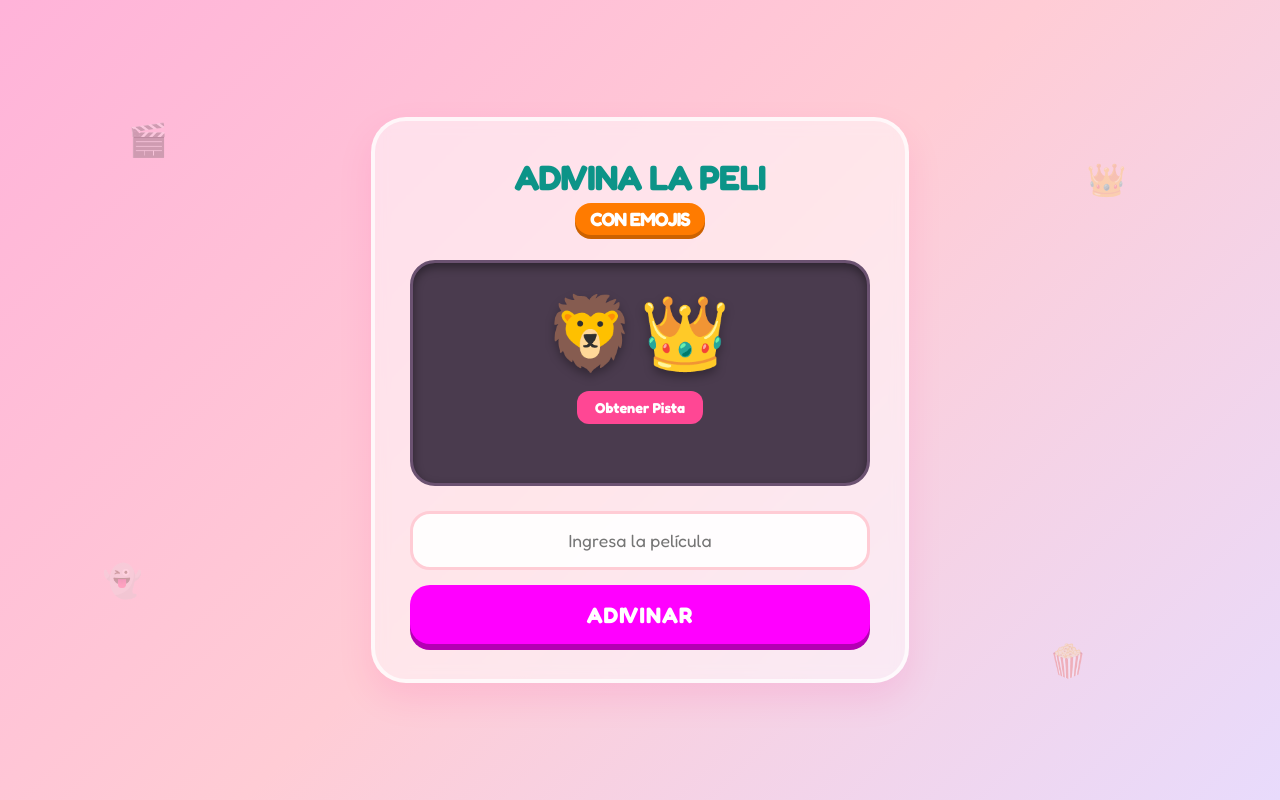
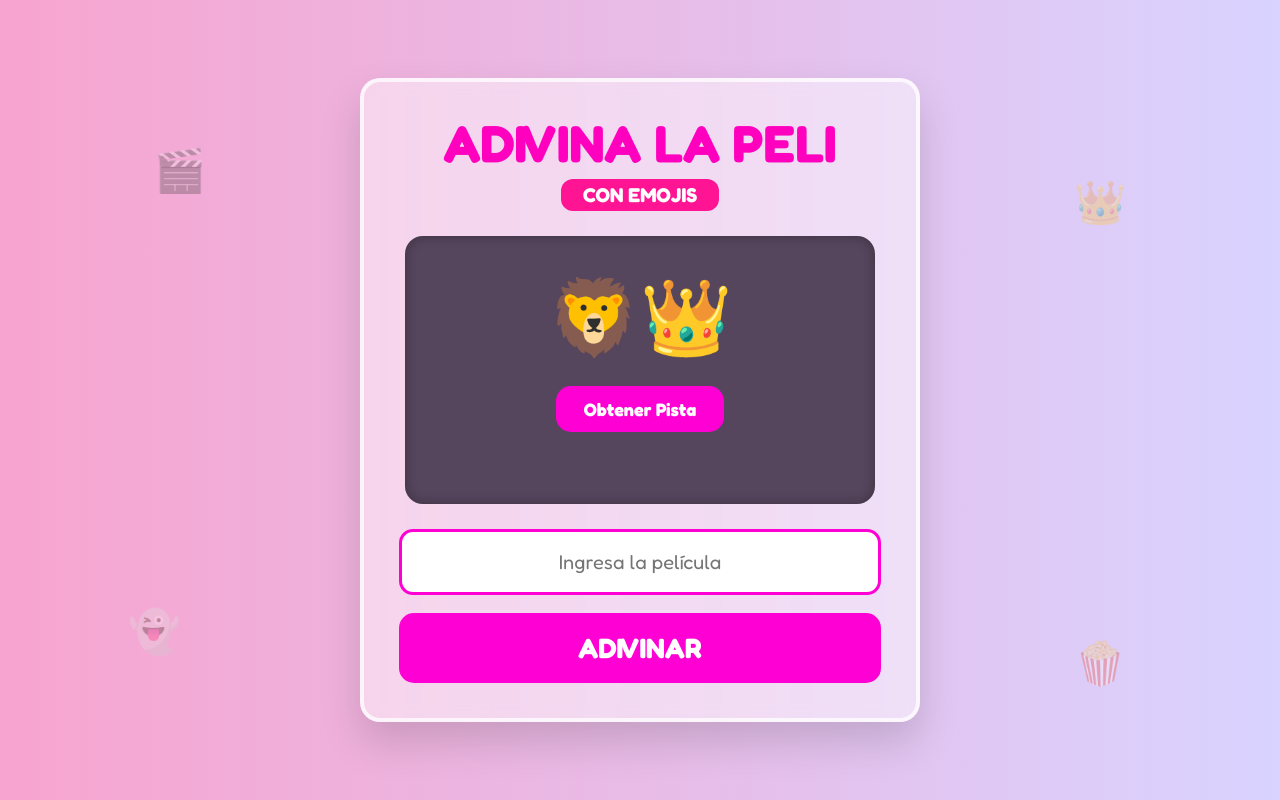
Before and after one commit to PioIX/2026_TPIN1_G06, a plain HTML site: page front/indexJD.html in a window 1280 px wide. Drawn offline with Linux system fonts and the light colour scheme; no server answers.

Commit message:
juego css

```diff
--- /dev/null
+++ b/front/style/dificultad.css
@@ -0,0 +1,72 @@
+*{
+    margin:0;
+    padding:0;
+    box-sizing:border-box;
+}
+
+body{
+    font-family:"Fredoka",sans-serif;
+
+    height:100vh;
+
+    display:flex;
+    flex-direction:column;
+    justify-content:center;
+    align-items:center;
+    gap:20px;
+
+    background:linear-gradient(to right,#f7a4cf,#d9d3ff);
+}
+
+body::before{
+    content:"";
+
+    position:absolute;
+
+    width:420px;
+    height:330px;
+
+    background:rgba(255,255,255,.45);
+
+    border:4px solid rgba(255,255,255,.8);
+
+    border-radius:22px;
+
+    backdrop-filter:blur(8px);
+
+    box-shadow:0 20px 40px rgba(0,0,0,.18);
+
+    z-index:-1;
+}
+
+button{
+
+    width:260px;
+
+    padding:18px;
+
+    border:none;
+
+    border-radius:16px;
+
+    background:#ff00d4;
+
+    color:white;
+
+    font-size:24px;
+
+    font-family:"Fredoka",sans-serif;
+
+    font-weight:bold;
+
+    cursor:pointer;
+
+    transition:.25s;
+}
+
+button:hover{
+
+    background:#ff2cae;
+
+    transform:scale(1.05);
+}
--- a/front/style/inicio.css
+++ b/front/style/inicio.css
@@ -3,11 +3,7 @@ body {
   margin: 0;
   height: 100vh;
 
-  /* ESPACIO PARA TU IMAGEN DE FONDO */
-  background-image: url("background.png");
-  background-size: cover;
-  background-position: center;
-  background-repeat: no-repeat;
+  background:linear-gradient(to right,#f7a4cf,#d9d3ff);
 
   display: flex;
   flex-direction: column;
@@ -15,6 +11,32 @@ body {
   align-items: center;
 
   gap: 8px; /* más juntos */
+}
+
+.decoracion{
+    position:absolute;
+    font-size:42px;
+    opacity:.3;
+}
+
+.de-1{
+    top:18%;
+    left:12%;
+}
+
+.de-2{
+    top:22%;
+    right:12%;
+}
+
+.de-3{
+    bottom:18%;
+    left:10%;
+}
+
+.de-4{
+    bottom:14%;
+    right:12%;
 }
 
 /* LOGO */
--- a/front/style/juego.css
+++ b/front/style/juego.css
@@ -1,159 +1,254 @@
-/* Configuración general para pantalla completa */
-html, body {
-    margin: 0;
-    padding: 0;
-    width: 100%;
-    height: 100%;
-    overflow: hidden; /* Evita barras de desplazamiento molestas */
-    font-family: 'Fredoka', 'Segoe UI', sans-serif;
+/* ===================== */
+/* RESET */
+/* ===================== */
+
+*{
+    margin:0;
+    padding:0;
+    box-sizing:border-box;
 }
 
-/* Fondo degradado súper rosa pastel cubriendo toda la pantalla */
-.pantalla-completa {
-    width: 100vw;
-    height: 100vh;
-    background: linear-gradient(135deg, #ffb3d9 0%, #ffccd5 50%, #e8dbfc 100%);
-    display: flex;
-    justify-content: center;
-    align-items: center;
-    position: relative;
+body{
+    font-family:"Fredoka",sans-serif;
+    height:100vh;
+    display:flex;
+    justify-content:center;
+    align-items:center;
+    background:linear-gradient(to right,#f7a4cf,#d9d3ff);
+    overflow:hidden;
 }
 
-/* Emojis decorativos de fondo flotando sueltos */
-.decoracion {
-    position: absolute;
-    font-size: 2rem;
-    opacity: 0.25;
-    user-select: none;
-}
-.de-1 { top: 15%; left: 10%; }
-.de-2 { top: 20%; right: 12%; }
-.de-3 { bottom: 25%; left: 8%; }
-.de-4 { bottom: 15%; right: 15%; }
+/* ===================== */
+/* CONTENEDOR GENERAL */
+/* ===================== */
 
-/* Tarjeta contenedora del juego, más limpia y estética */
-.juego-container {
-    background: rgba(255, 255, 255, 0.5);
-    backdrop-filter: blur(8px);
-    border-radius: 35px;
-    padding: 35px;
-    width: 90%;
-    max-width: 460px;
-    text-align: center;
-    box-shadow: 0 15px 35px rgba(255, 0, 128, 0.1);
-    border: 4px solid rgba(255, 255, 255, 0.7);
-    z-index: 10;
+.pantalla-completa{
+    width:100%;
+    height:100%;
+    display:flex;
+    justify-content:center;
+    align-items:center;
+    position:relative;
 }
 
-/* Título estilizado como tu logo */
-.titulo-juego {
-    font-size: 2.2rem;
-    color: #0c9488; /* Verde azulado */
-    text-transform: uppercase;
-    margin: 0 0 25px 0;
-    letter-spacing: -1px;
+/* ===================== */
+/* DECORACIÓN */
+/* ===================== */
+
+.decoracion{
+    position:absolute;
+    font-size:42px;
+    opacity:.3;
 }
 
-.sub-naranja {
-    display: block;
-    font-size: 1.2rem;
-    color: #ffffff;
-    background: #ff7b00; /* Naranja brillante */
-    padding: 4px 15px;
-    border-radius: 20px;
-    width: fit-content;
-    margin: 5px auto 0 auto;
-    box-shadow: 0 4px 0 #cc6200;
+.de-1{
+    top:18%;
+    left:12%;
 }
 
-/* Pantalla central para resaltar los emojis */
-.pantalla-juego {
-    background: #4a3b4e; /* Tono oscuro berenjena/rosa oscuro para contraste */
-    border-radius: 25px;
-    padding: 25px 15px;
-    margin-bottom: 25px;
-    border: 3px solid #6b5271;
-    box-shadow: inset 0 4px 10px rgba(0,0,0,0.4);
+.de-2{
+    top:22%;
+    right:12%;
 }
 
-/* Emojis gigantes sin comas intermitentes */
-.emojis-pantalla {
-    font-size: 4.5rem;
-    margin: 0 0 15px 0;
-    letter-spacing: 5px; /* Espaciado limpio entre emojis */
-    filter: drop-shadow(0px 5px 5px rgba(0,0,0,0.3));
+.de-3{
+    bottom:18%;
+    left:10%;
 }
 
-/* Caja de entrada de texto */
-.caja-entrada {
-    width: 100%;
-    padding: 16px;
-    font-size: 1.1rem;
-    border: 3px solid #ffccd5;
-    border-radius: 20px;
-    margin-bottom: 15px;
-    box-sizing: border-box;
-    font-family: inherit;
-    text-align: center;
-    background-color: rgba(255, 255, 255, 0.9);
-    transition: all 0.3s ease;
+.de-4{
+    bottom:14%;
+    right:12%;
 }
 
-.caja-entrada:focus {
-    border-color: #ff00ff;
-    outline: none;
-    box-shadow: 0 0 12px rgba(255, 0, 255, 0.4);
+/* ===================== */
+/* CUADRO BLANCO */
+/* ===================== */
+
+.juego-container{
+
+    display:flex;
+    flex-direction:column;
+    gap:25px;
+
+    width:fit-content;
+    min-width:560px;
+    max-width:820px;
+
+    padding:35px;
+
+    background:rgba(255,255,255,.45);
+
+    border:4px solid rgba(255,255,255,.75);
+
+    border-radius:20px;
+
+    backdrop-filter:blur(8px);
+
+    box-shadow:0 20px 40px rgba(0,0,0,.15);
 }
 
-/* Botón Principal FUCSIA CHILLÓN (idéntico a tus capturas) */
-.btn-principal {
-    background-color: #ff00ff;
-    color: white;
-    border: none;
-    padding: 16px 32px;
-    font-size: 1.4rem;
-    font-weight: bold;
-    border-radius: 20px;
-    cursor: pointer;
-    width: 100%;
-    box-shadow: 0 6px 0px #b300b3;
-    transition: all 0.1s ease;
-    font-family: inherit;
-    letter-spacing: 1px;
+/* ===================== */
+/* TITULO */
+/* ===================== */
+
+.logo-seccion{
+    text-align:center;
 }
 
-.btn-principal:hover {
-    background-color: #ff33ff;
+.titulo-juego{
+    color:#ff00bf;
+    font-size:52px;
+    line-height:1;
+    font-weight:900;
 }
 
-.btn-principal:active {
-    transform: translateY(4px);
-    box-shadow: 0 2px 0px #b300b3;
+.sub-naranja{
+
+    display:block;
+
+    width:max-content;
+
+    margin:auto;
+    margin-top:10px;
+
+    background:#ff1493;
+
+    color:white;
+
+    padding:6px 22px;
+
+    border-radius:12px;
+
+    font-size:20px;
 }
 
-/* Botón de pistas */
-.btn-secundario {
-    background-color: #ff4794; /* Rosa intermedio */
-    color: white;
-    border: none;
-    padding: 8px 18px;
-    font-size: 0.9rem;
-    border-radius: 12px;
-    cursor: pointer;
-    font-family: inherit;
-    font-weight: bold;
-    transition: background 0.2s;
+/* ===================== */
+/* CUADRO NEGRO */
+/* ===================== */
+
+.pantalla-juego{
+
+    background:#55455d;
+
+    border-radius:18px;
+
+    padding:35px;
+
+    display:flex;
+    flex-direction:column;
+    align-items:center;
+
+    width:fit-content;
+    min-width:470px;
+    max-width:760px;
+
+    margin:auto;
+
+    box-shadow:inset 0 0 12px rgba(0,0,0,.3);
 }
 
-.btn-secundario:hover {
-    background-color: #ff1475;
+.emojis-pantalla{
+
+    font-size:74px;
+
+    white-space:nowrap;
+
+    margin-bottom:25px;
 }
 
-/* Texto donde se imprime la pista */
-.texto-pista {
-    color: #ffd6e8;
-    margin-top: 12px;
-    font-size: 1rem;
-    min-height: 22px;
-    font-weight: 300;
+/* ===================== */
+/* PISTA */
+/* ===================== */
+
+.seccion-pistas{
+    text-align:center;
 }
+
+.texto-pista{
+    color:white;
+    margin-top:12px;
+    min-height:25px;
+}
+
+/* ===================== */
+/* INPUT */
+/* ===================== */
+
+.caja-entrada{
+
+    width:100%;
+
+    padding:18px;
+
+    border:3px solid #ff00d4;
+
+    border-radius:14px;
+
+    font-size:20px;
+
+    text-align:center;
+
+    outline:none;
+
+    font-family:"Fredoka",sans-serif;
+}
+
+.caja-entrada:focus{
+
+    border-color:#ff1493;
+
+    box-shadow:0 0 10px rgba(255,20,147,.35);
+}
+
+/* ===================== */
+/* BOTONES */
+/* ===================== */
+
+button{
+
+    border:none;
+
+    cursor:pointer;
+
+    background:#ff00d4;
+
+    color:white;
+
+    border-radius:15px;
+
+    font-size:20px;
+
+    font-family:"Fredoka",sans-serif;
+
+    font-weight:bold;
+
+    padding:15px 28px;
+
+    transition:.25s;
+}
+
+button:hover{
+
+    background:#ff2cae;
+
+    transform:scale(1.05);
+}
+
+.btn-principal{
+
+    width:100%;
+
+    margin-top:18px;
+
+    font-size:28px;
+
+    padding:18px;
+}
+
+.btn-secundario{
+
+    padding:12px 28px;
+
+    font-size:18px;
+}
--- a/front/style/login.css
+++ b/front/style/login.css
@@ -3,10 +3,7 @@ body {
   margin: 0;
   height: 100vh;
 
-  background-image: url("background.png");
-  background-size: cover;
-  background-position: center;
-  background-repeat: no-repeat;
+  background:linear-gradient(to right,#f7a4cf,#d9d3ff);
 
   display: flex;
   flex-direction: column;
@@ -15,6 +12,32 @@ body {
 
   gap: 8px;
   font-family: Arial, sans-serif;
+}
+
+.decoracion{
+    position:absolute;
+    font-size:42px;
+    opacity:.3;
+}
+
+.de-1{
+    top:18%;
+    left:12%;
+}
+
+.de-2{
+    top:22%;
+    right:12%;
+}
+
+.de-3{
+    bottom:18%;
+    left:10%;
+}
+
+.de-4{
+    bottom:14%;
+    right:12%;
 }
 
 /* Título */
--- a/front/style/registro.css
+++ b/front/style/registro.css
@@ -3,10 +3,7 @@ body {
   margin: 0;
   height: 100vh;
 
-  background-image: url("background.png");
-  background-size: cover;
-  background-position: center;
-  background-repeat: no-repeat;
+  background:linear-gradient(to right,#f7a4cf,#d9d3ff);
 
   display: flex;
   flex-direction: column;
@@ -15,6 +12,32 @@ body {
 
   gap: 5px; /* menos espacio */
   font-family: Arial, sans-serif;
+}
+
+.decoracion{
+    position:absolute;
+    font-size:42px;
+    opacity:.3;
+}
+
+.de-1{
+    top:18%;
+    left:12%;
+}
+
+.de-2{
+    top:22%;
+    right:12%;
+}
+
+.de-3{
+    bottom:18%;
+    left:10%;
+}
+
+.de-4{
+    bottom:14%;
+    right:12%;
 }
 
 /* Título */
--- a/front/style/style.css
+++ b/front/style/style.css
@@ -3,11 +3,7 @@ body {
     margin: 0;
     height: 100vh;
 
-    /* ESPACIO PARA TU IMAGEN DE FONDO */
-    background-image: url("background.png");
-    background-size: cover;
-    background-position: center;
-    background-repeat: no-repeat;
+    background:linear-gradient(to right,#f7a4cf,#d9d3ff);
 
     display: flex;
     flex-direction: column;
@@ -16,6 +12,32 @@ body {
 
     gap: 8px;
     /* más juntos */
+}
+
+.decoracion{
+    position:absolute;
+    font-size:42px;
+    opacity:.3;
+}
+
+.de-1{
+    top:18%;
+    left:12%;
+}
+
+.de-2{
+    top:22%;
+    right:12%;
+}
+
+.de-3{
+    bottom:18%;
+    left:10%;
+}
+
+.de-4{
+    bottom:14%;
+    right:12%;
 }
 
 /* LOGO */
```
Also changed, not shown: front/index.html (+4 -0 lines), front/indexD.html (+1 -0 lines), front/login.html (+4 -0 lines), front/registro.html (+5 -0 lines).
